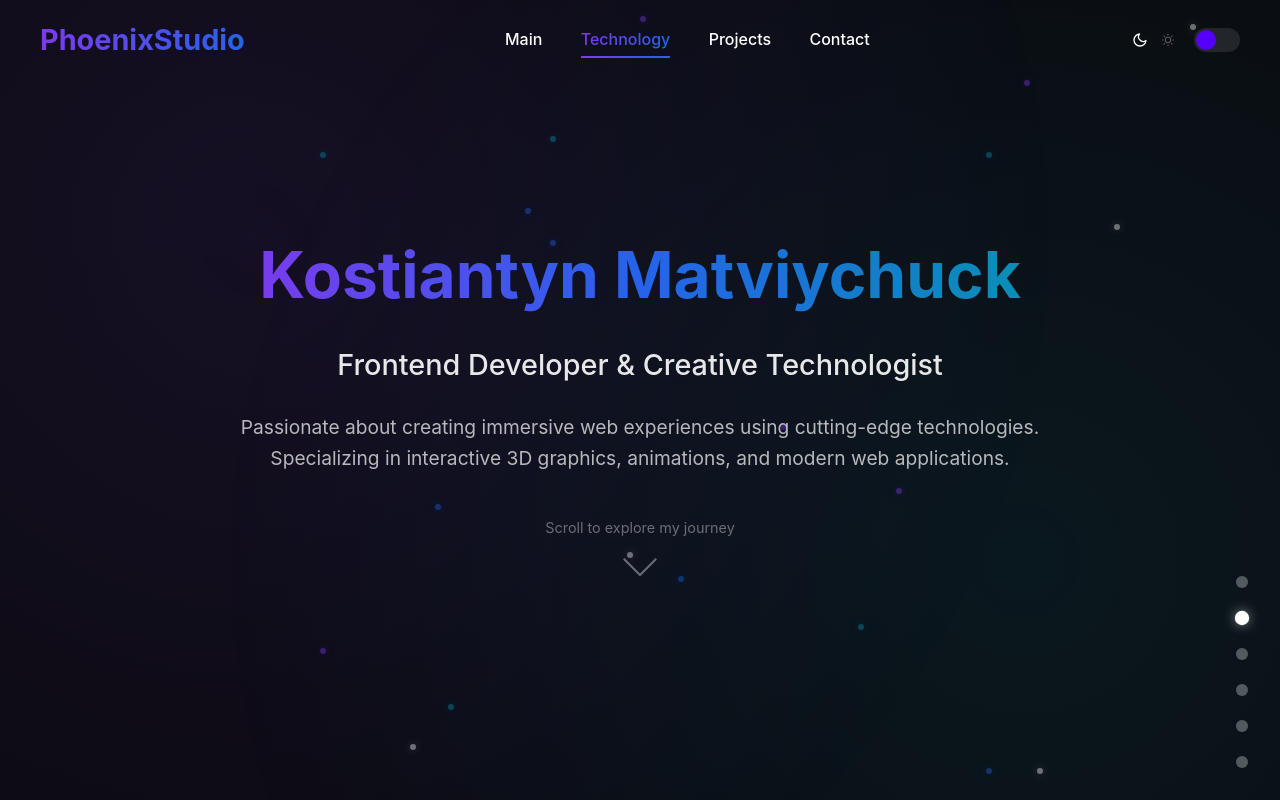
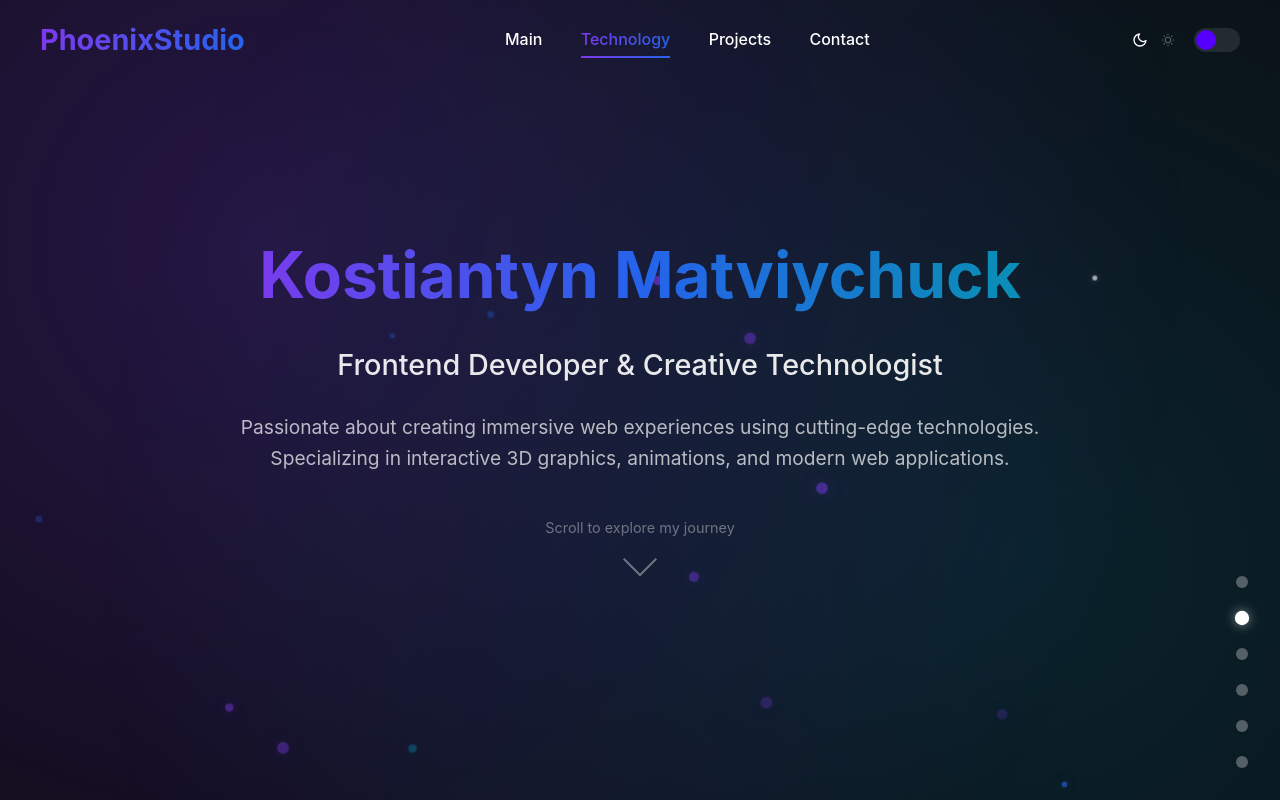
Before and after one commit to PhoenixIO/phoenix-portfolio, a React (Vite) app: page /roadmap in a window 1280 px wide. Shown: the top 800 px of the page. Built offline with nearby package versions, Linux system fonts and the light colour scheme.

Commit message:
Fixed background

```diff
--- a/src/pages/RoadmapPage.tsx
+++ b/src/pages/RoadmapPage.tsx
@@ -71,43 +71,60 @@ const RoadmapPage: React.FC = () => {
     contact: null
   });
 
-  // Setup scroll animations
-  // Modified useEffect for properly handling animations
+  const pageWrapperRef = useRef<HTMLDivElement>(null);
+  const particlesRef = useRef<HTMLDivElement>(null);
+
+  // Setup animations and parallax effects
   useEffect(() => {
+    if (!pageWrapperRef.current) return;
+
+    // Make sure elements are visible by default (failsafe)
     document.querySelectorAll('.skill-category, .skill-card').forEach(el => {
       gsap.set(el, { opacity: 1 });
     });
 
-    const animations: any = [];
+    const animations: any[] = [];
 
-    const parallaxBg1 = document.querySelector('.bg-1');
-    const parallaxBg2 = document.querySelector('.bg-2');
+    // Initialize the particles animation
+    if (particlesRef.current) {
+      // First, position the particles randomly across the screen
+      const particles = particlesRef.current.querySelectorAll('.particle');
 
-    if (parallaxBg1 && parallaxBg2) {
-      const parallaxAnimation1 = gsap.to(parallaxBg1, {
-        yPercent: 30,
-        ease: "none",
-        scrollTrigger: {
-          trigger: document.body,
-          start: "top top",
-          end: "bottom bottom",
-          scrub: 1
-        }
+      particles.forEach((particle, index) => {
+        // Random initial positions
+        const startX = Math.random() * window.innerWidth;
+        const startY = Math.random() * window.innerHeight;
+
+        gsap.set(particle, {
+          x: startX,
+          y: startY,
+          opacity: 0
+        });
+
+        // Fade in with slight delay based on index
+        gsap.to(particle, {
+          opacity: Math.random() * 0.5 + 0.2, // Random opacity between 0.2 and 0.7
+          duration: 2,
+          delay: index * 0.1
+        });
+
+        // Create random floating animation for each particle
+        const xDistance = Math.random() * 100 - 50; // -50 to 50
+        const yDistance = Math.random() * 100 - 50; // -50 to 50
+        const duration = 5 + Math.random() * 15; // 5 to 20 seconds
+
+        const particleAnim = gsap.to(particle, {
+          x: `+=${xDistance}`,
+          y: `+=${yDistance}`,
+          duration: duration,
+          repeat: -1,
+          yoyo: true,
+          ease: "sine.inOut",
+          delay: index * 0.1
+        });
+
+        animations.push(particleAnim);
       });
-
-      const parallaxAnimation2 = gsap.to(parallaxBg2, {
-        yPercent: -30,
-        ease: "none",
-        scrollTrigger: {
-          trigger: document.body,
-          start: "top top",
-          end: "bottom bottom",
-          scrub: 1
-        }
-      });
-
-      // Add to animations array for proper cleanup
-      animations.push(parallaxAnimation1, parallaxAnimation2);
     }
 
     // Hero section animations
@@ -127,7 +144,7 @@ const RoadmapPage: React.FC = () => {
 
     animations.push(heroTimeline);
 
-    // Section header animations - with failsafe
+    // Section header animations
     document.querySelectorAll('.section-header').forEach((header) => {
       try {
         const headerAnim = gsap.from(header, {
@@ -143,12 +160,11 @@ const RoadmapPage: React.FC = () => {
         animations.push(headerAnim);
       } catch (error) {
         console.error("Error animating section header:", error);
-        // Failsafe - ensure visibility if animation fails
         gsap.set(header, { opacity: 1, y: 0 });
       }
     });
 
-    // Technical skills animations - with failsafe
+    // Technical skills animations
     document.querySelectorAll('.skill-category').forEach((category, index) => {
       try {
         const categoryAnim = gsap.timeline({
@@ -176,14 +192,12 @@ const RoadmapPage: React.FC = () => {
         animations.push(categoryAnim);
       } catch (error) {
         console.error("Error animating skill category:", error);
-        // Failsafe - ensure visibility if animation fails
         gsap.set(category.querySelector('.category-title'), { opacity: 1, x: 0 });
         gsap.set(category.querySelectorAll('.skill-card'), { opacity: 1, y: 0 });
       }
     });
 
     // Initialize progress bars immediately to their data-level values
-    // This ensures they display even if animations fail
     document.querySelectorAll('.skill-progress-fill, .progress-fill').forEach(fill => {
       const level = fill.getAttribute('data-level');
       if (level) {
@@ -191,7 +205,7 @@ const RoadmapPage: React.FC = () => {
       }
     });
 
-    // Animate progress bars with a direct approach
+    // Animate progress bars
     document.querySelectorAll('.soft-skill-progress').forEach((progress) => {
       const progressBar = progress.querySelector('.progress-fill');
       const level = progressBar?.getAttribute('data-level');
@@ -215,12 +229,12 @@ const RoadmapPage: React.FC = () => {
           animations.push(progressAnim);
         } catch (error) {
           console.error("Error animating progress bar:", error);
-          // Failsafe - ensure visibility if animation fails
           gsap.set(progressBar, { width: `${level}%` });
         }
       }
     });
 
+    // Update active section on scroll
     const updateActiveSection = () => {
       for (const key in sectionsRef.current) {
         const section = sectionsRef.current[key];
@@ -239,8 +253,7 @@ const RoadmapPage: React.FC = () => {
     window.addEventListener('scroll', updateActiveSection);
     updateActiveSection();
 
-    // Ensure all sections are visible by default
-    // This is a failsafe in case GSAP animations don't trigger
+    // Failsafe for visibility
     setTimeout(() => {
       document.querySelectorAll('.skill-category, .soft-skill-item, .education-item, .certification-item, .timeline-item')
         .forEach(el => {
@@ -273,17 +286,41 @@ const RoadmapPage: React.FC = () => {
     }
   };
 
+  const generateParticles = (count = 30) => {
+    const particles = [];
+
+    for (let i = 0; i < count; i++) {
+      // Get random type (0-3)
+      const type = Math.floor(Math.random() * 4);
+
+      // Get random size variation (80%-120% of base size)
+      const sizeVariation = 0.8 + Math.random() * 0.4;
+
+      // Create particle with random properties
+      particles.push(
+        <div
+          key={i}
+          className={`particle particle-${type}`}
+          style={{
+            transform: `scale(${sizeVariation})`,
+            opacity: 0 // Start invisible, will animate in
+          }}
+        />
+      );
+    }
+
+    return particles;
+  };
+
   return (
-    <div className="roadmap-page">
+    <div className="roadmap-page" ref={pageWrapperRef}>
       {/* Background elements */}
       <div className="parallax-bg bg-1"></div>
       <div className="parallax-bg bg-2"></div>
 
       {/* Floating particles for visual interest */}
-      <div className="particles-container">
-        {[...Array(20)].map((_, i) => (
-          <div key={i} className={`particle particle-${i % 4}`}></div>
-        ))}
+      <div className="particles-container" ref={particlesRef}>
+        {generateParticles(35)}
       </div>
 
       {/* Vertical navigation */}
--- a/src/styles/pages/RoadmapPage.scss
+++ b/src/styles/pages/RoadmapPage.scss
@@ -8,74 +8,76 @@
   color: vars.$text-primary;
   overflow-x: hidden;
 
-  /* Background elements */
   .parallax-bg {
     position: fixed;
     top: 0;
     left: 0;
     width: 100%;
     height: 100%;
-    min-height: 100vh;
-    z-index: vars.$z-background;
-    opacity: 0.5;
     pointer-events: none;
-    will-change: transform;
+    z-index: 0;
 
     &.bg-1 {
-      background: radial-gradient(circle at 20% 30%, rgba(124, 58, 237, 0.2) 0%, transparent 70%);
+      background: radial-gradient(circle at 20% 30%, rgba(124, 58, 237, 0.3) 0%, transparent 80%);
+      opacity: 0.8;
     }
 
     &.bg-2 {
-      background: radial-gradient(circle at 80% 70%, rgba(8, 145, 178, 0.2) 0%, transparent 70%);
+      background: radial-gradient(circle at 80% 70%, rgba(8, 145, 178, 0.3) 0%, transparent 80%);
+      opacity: 0.6;
     }
   }
 
-  /* Floating particles */
+  /* Particles container and particles */
   .particles-container {
-    position: fixed;
+    position: absolute;
     top: 0;
     left: 0;
     width: 100%;
     height: 100%;
-    z-index: vars.$z-background;
+    overflow: hidden;
     pointer-events: none;
-    overflow: hidden;
+    z-index: 0;
+  }
 
   .particle {
-      position: absolute;
+    position: relative;
+    border-radius: 50%;
+    opacity: 0.5;
+
+    &-0 {
+      width: 10px;
+      height: 10px;
+      background-color: vars.$accent-purple;
+      box-shadow: 0 0 15px rgba(124, 58, 237, 0.5);
+    }
+
+    &-1 {
       width: 6px;
       height: 6px;
-      border-radius: 50%;
-      opacity: 0.4;
-
-      &.particle-0 {
-        background-color: vars.$accent-purple;
-        box-shadow: 0 0 10px rgba(124, 58, 237, 0.5);
+      background-color: vars.$accent-blue;
+      box-shadow: 0 0 12px rgba(37, 99, 235, 0.5);
     }
 
-      &.particle-1 {
-        background-color: vars.$accent-blue;
-        box-shadow: 0 0 10px rgba(37, 99, 235, 0.5);
+    &-2 {
+      width: 8px;
+      height: 8px;
+      background-color: vars.$accent-cyan;
+      box-shadow: 0 0 14px rgba(8, 145, 178, 0.5);
     }
 
-      &.particle-2 {
-        background-color: vars.$accent-cyan;
-        box-shadow: 0 0 10px rgba(8, 145, 178, 0.5);
-      }
-
-      &.particle-3 {
+    &-3 {
+      width: 5px;
+      height: 5px;
       background-color: white;
       box-shadow: 0 0 10px rgba(255, 255, 255, 0.5);
     }
 
-      // Distribute particles throughout the page
-      @for $i from 0 through 19 {
-        &:nth-child(#{$i + 1}) {
-          top: percentage(random(100) / 100);
-          left: percentage(random(100) / 100);
-          width: #{6}px;
-          height: #{6}px;
-        }
+    /* Distribute particles across the screen */
+    @for $i from 1 through 20 {
+      &:nth-child(#{$i}) {
+        top: #{random(100)}vh;
+        left: #{random(100)}vw;
       }
     }
   }
@@ -151,7 +153,7 @@
     display: flex;
     flex-direction: column;
     justify-content: center;
-    z-index: vars.$z-content; /* Added z-index to ensure content is above background */
+    z-index: vars.$z-content;
 
     @include mixins.responsive(tablet) {
       padding: 5rem 1.5rem;
@@ -805,31 +807,3 @@
     }
   }
 }
-
-/* Animations */
-@keyframes float {
-  0% {
-    transform: translateY(0);
-  }
-  50% {
-    transform: translateY(-20px);
-  }
-  100% {
-    transform: translateY(0);
-  }
-}
-
-@keyframes pulse {
-  0% {
-    transform: scale(1);
-    opacity: 0.8;
-  }
-  50% {
-    transform: scale(1.1);
-    opacity: 1;
-  }
-  100% {
-    transform: scale(1);
-    opacity: 0.8;
-  }
-}
```
Lines whose indentation alone changed are shown as unchanged.
